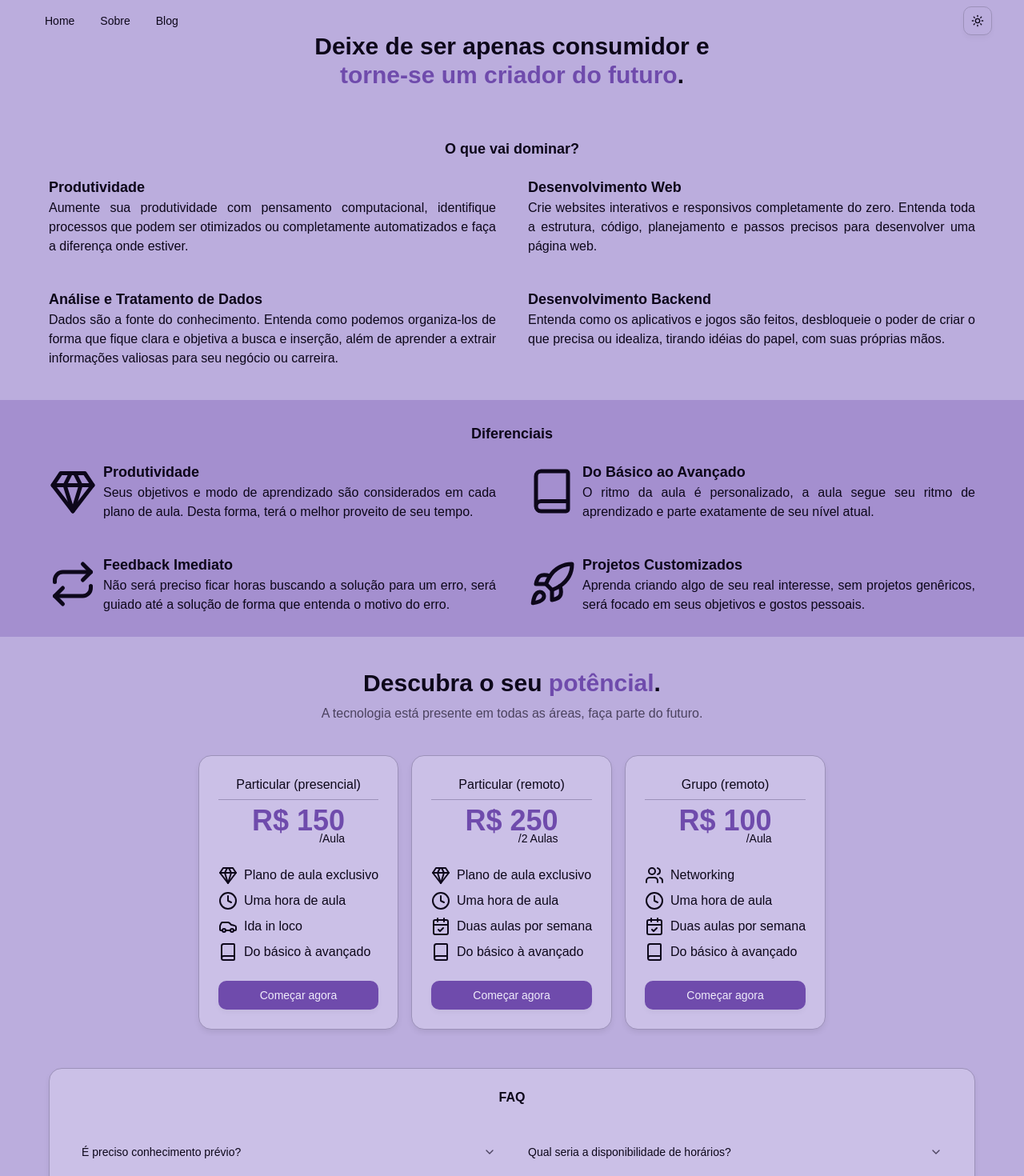
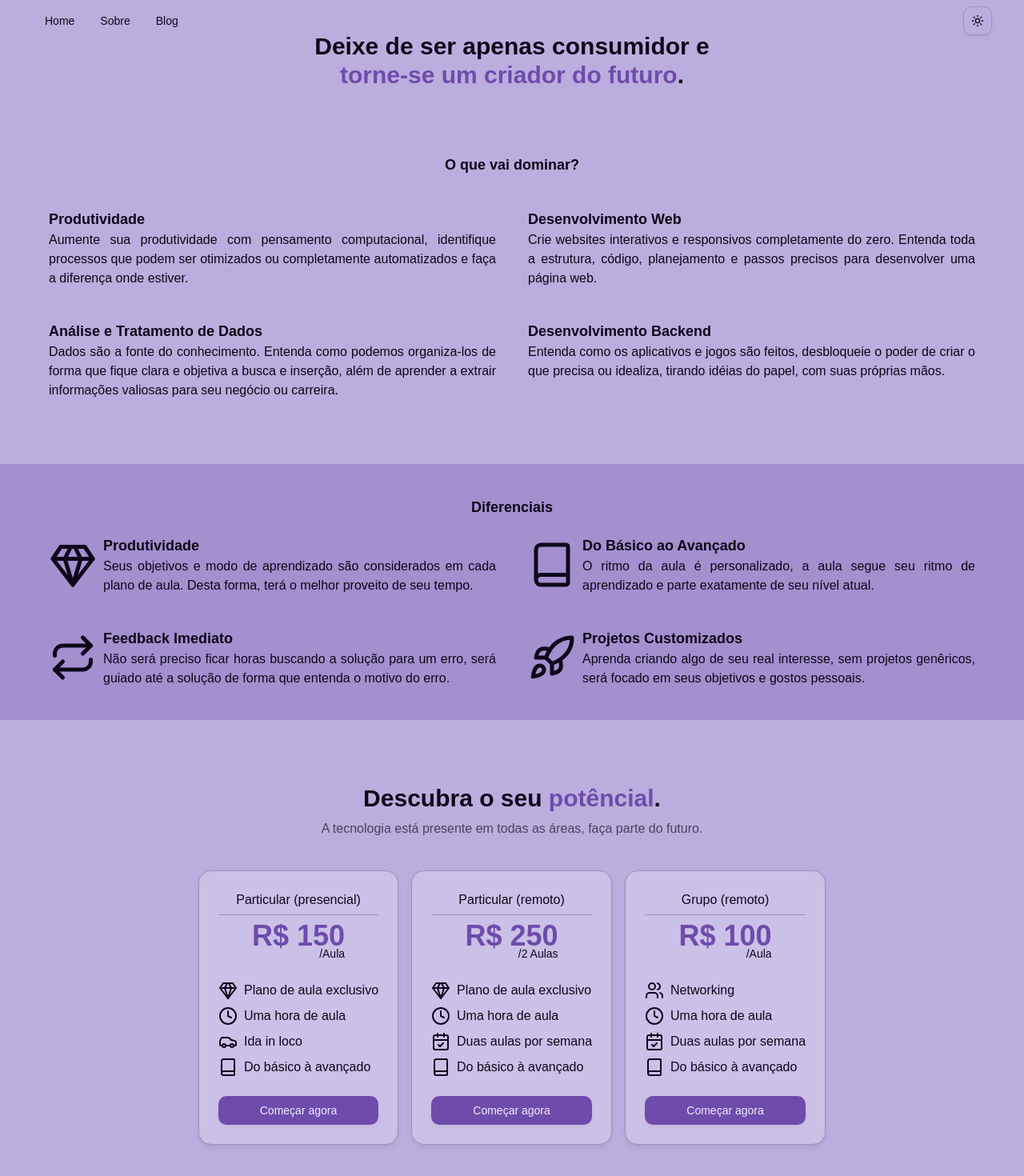
Before and after one commit to corrbrunno/website, a SvelteKit app: page /pricing/classes in a window 1280 px wide. Shown: the top 1470 px of the page at 80% size. Built offline with nearby package versions, Linux system fonts and the light colour scheme.

Commit message:
Refactor, Style: Made pricing-layoult more consistent

```diff
--- a/src/routes/pricing/pricing-layoult.svelte
+++ b/src/routes/pricing/pricing-layoult.svelte
@@ -26,38 +26,40 @@
 	} = $props();
 </script>
 
-<h1 class="mx-auto max-w-130 pt-10 text-center text-3xl font-bold">
+<div class="w-full my-10 grid grid-cols-1 gap-y-20">
+	<header class="mx-4">
+    <h1 class="mx-auto max-w-130 text-center text-3xl font-bold">
 		{@render heading()}
 	</h1>
+    </header>
 
-<div class="px-5 pt-10">
-	<p class="p-5 text-center text-lg font-bold">{keyPointsTitle}</p>
+	<section>
+		<p class="pb-10 text-center text-lg font-bold">{keyPointsTitle}</p>
 		<FeatureGrid items={keyPointsData} />
-</div>
+	</section>
 
-<div class="bg-primary/30 mt-10 p-7 px-5">
+	<div class="bg-primary/30 py-10">
 		<p class="pb-5 text-center text-lg font-bold">Diferenciais</p>
 		<FeatureGrid items={keyFeaturesData}></FeatureGrid>
 	</div>
 
-<div class="px-4 text-center">
+	<div class="text-center mx-4">
 		<div class="mb-10">
-		<h1 class="pt-10 text-3xl font-bold">
+			<h1 class="text-3xl font-bold">
 				{@render pricingTitle()}
 			</h1>
 			<p class="text-muted-foreground pt-2">
 				{pricingSubtitle}
 			</p>
 		</div>
-	<section class="flex items-center justify-start gap-4 overflow-x-scroll pb-2 md:justify-center">
+		<ul class="flex items-center justify-start gap-4 overflow-x-scroll pb-2 md:justify-center">
 			{#each pricingCardsData as pricingCardData}
-			<PricingCard {...pricingCardData} />
+				<li><PricingCard {...pricingCardData} /></li>
 			{/each}
-	</section>
+		</ul>
 	</div>
 
-<div class="max-w-content-width mx-auto my-10 w-full items-center px-4">
-	<Faq
-		content={faqContentData}
-	></Faq>
+	<div class="max-w-content-width mx-auto w-full items-center px-4">
+		<Faq content={faqContentData} />
 	</div>
+</div>
```
Lines whose indentation alone changed are shown as unchanged.
